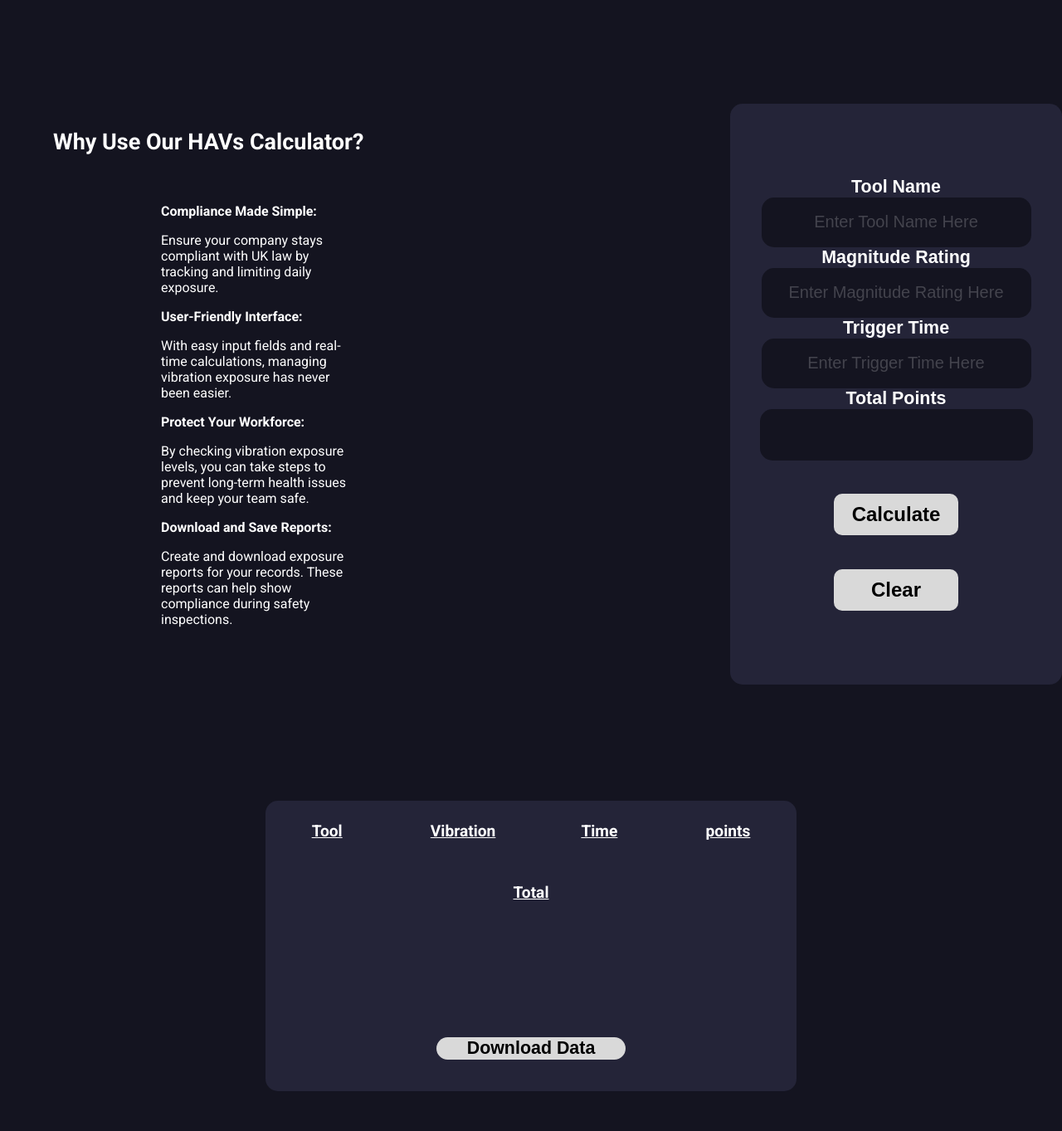
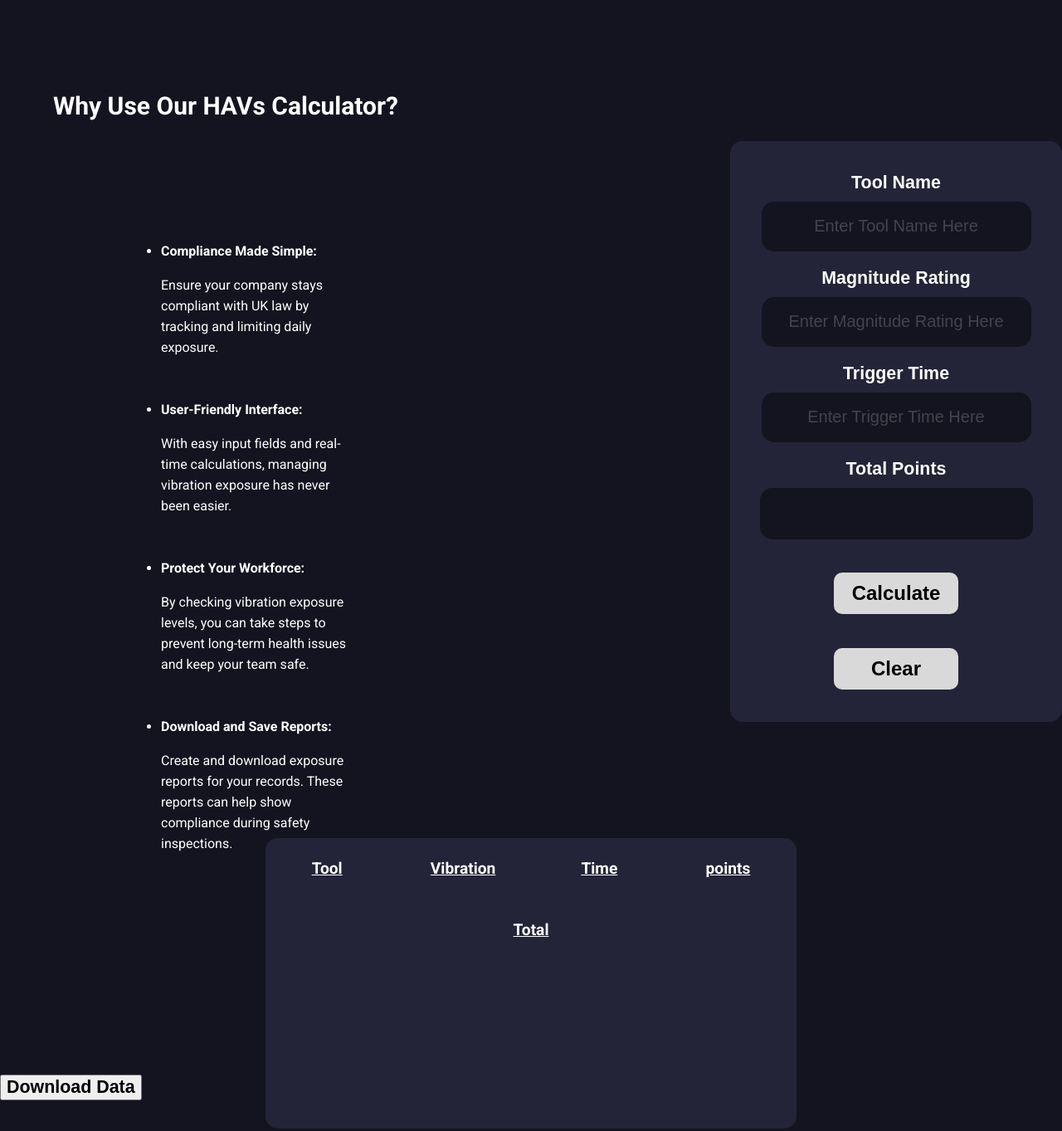
Before and after one commit to Virtualis9/HavsCaculatorRevamp, a plain HTML site: page index.html in a window 1280 px wide. Shown: the part 1440-2803 px from the top of the page at 83% size. Drawn offline with Linux system fonts and the light colour scheme; a script that the page names is missing.

Commit message:
UI improved form first Calculator and above

```diff
--- a/index.html
+++ b/index.html
@@ -106,20 +106,20 @@
                             Ensure your company stays compliant with UK law by tracking and limiting daily exposure.
                         </p>
                     </li>
-                    <li>
+                    <li class="whyUsBox">
                         <strong>User-Friendly Interface:</strong>
                         <p>
                             With easy input fields and real-time calculations, managing vibration exposure has never been easier.
                         </p>
                     </li>
-                    <li>
+                    <li class="whyUsBox">
                         <strong>Protect Your Workforce:</strong>
                         <p>
                             By checking vibration exposure levels,
                             you can take steps to prevent long-term health issues and keep your team safe.
                         </p>
                     </li>
-                    <li>
+                    <li class="whyUsBox">
                         <strong>Download and Save Reports:</strong>
                         <p>
                             Create and download exposure reports for your records.
--- a/stylesheet.css
+++ b/stylesheet.css
@@ -177,7 +177,7 @@ a:hover {
   font-weight: bolder;
   text-align: center;
   left: 5%;
-  font-size: x-large;
+  font-size: 30px;
   padding-top: 20px;
 }
 
@@ -242,35 +242,9 @@ ol {
   width: 500px;
   padding: 20px;
   box-sizing: border-box;
-  min-height: 300px;
+  min-height: 200px;
   border-radius: 10px;
-}
-
-
-
-.rectangle-4,
-.rectangle-4 * {
-  box-sizing: border-box;
-}
-.rectangle-4 {
-  display: flex;
-  align-items: center;
-  justify-content: center;
-  background: #d9d9d9;
-  border-radius: 15px;
-  width: 228px;
-  height: 52px;
-  position: relative;
-  height: auto; /* Allow flexible height */
-  margin: 20px auto;
-  cursor: pointer;
-  border: none;
-  transition: background-color 0.3s ease;
-}
-
-
-.rectangle-4:hover {
-  background-color: #c0c0c0;
+  line-height: 25px;
 }
 
 .mainContainerH2{
@@ -281,8 +255,8 @@ ol {
   font-weight: bolder;
   text-align: center;
   left: 5%;
-  font-size: large;
-  top: 85px
+  font-size: 20px;
+  padding-top: 20px;
 }
 
 .mainContainer{
@@ -316,7 +290,7 @@ ol {
 .calinput1{
   display: flex;
   flex-direction: column;
-
+  padding-bottom: 20px;
 }
 
 .label-1,
@@ -329,6 +303,7 @@ ol {
   font-family: Kadwa, sans-serif;
   font-size: 21.41642951965332px;
   font-weight: 700;
+  padding-bottom: 10px;
 }
 
 .in-put-1,
@@ -351,6 +326,7 @@ ol {
   display: flex;
   flex-direction: column;
   flex:1;
+  padding-bottom: 20px;
 }
 
 .label-2,
@@ -364,6 +340,7 @@ ol {
   font-size: 21.41642951965332px;
   font-weight: 700;
   text-align: center;
+  padding-bottom: 10px;
 }
 
 .in-put-2,
@@ -385,6 +362,7 @@ ol {
   display: flex;
   flex-direction: column;
   flex:1;
+  padding-bottom: 20px;
 }
 
 .label-3,
@@ -398,6 +376,7 @@ ol {
   font-size: 21.41642951965332px;
   font-weight: 700;
   text-align: center;
+  padding-bottom: 10px;
 }
 
 .in-put-3,
@@ -433,6 +412,7 @@ ol {
   font-size: 21.41642951965332px;
   font-weight: 700;
   text-align: center;
+  padding-bottom: 10px;
 }
 
 .in-put-4 {
@@ -579,10 +559,14 @@ td {
 }
 
 .whyUsList{
- list-style: none;
  color: #ffffff;
  margin: 0 0;
  padding-left: 110px;
+}
+
+.whyUsBox{
+  margin-bottom: 50px;
+  line-height: 25px;
 }
 
 .twitterPostList{
```
